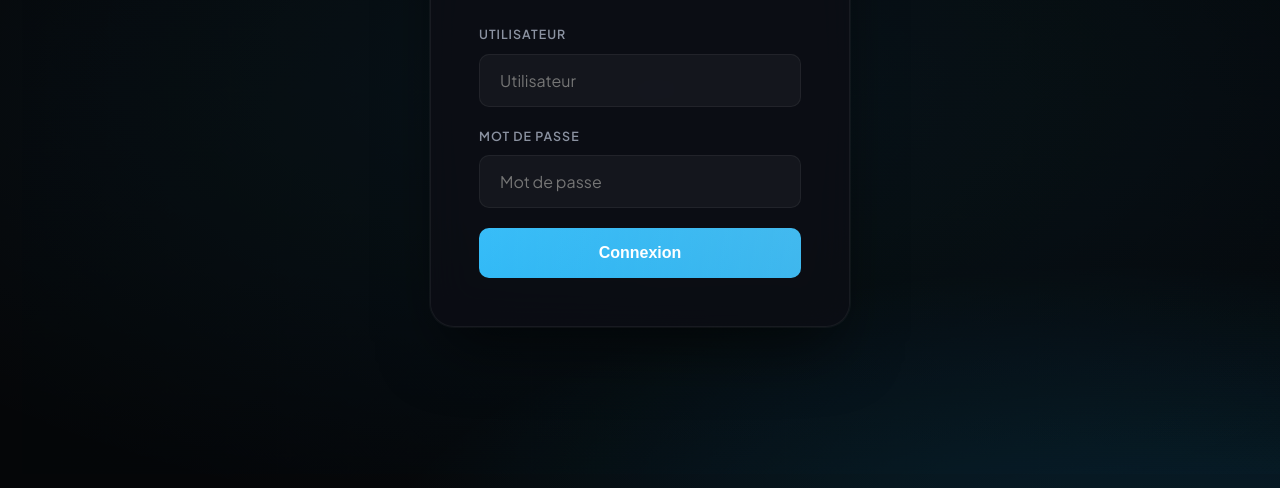
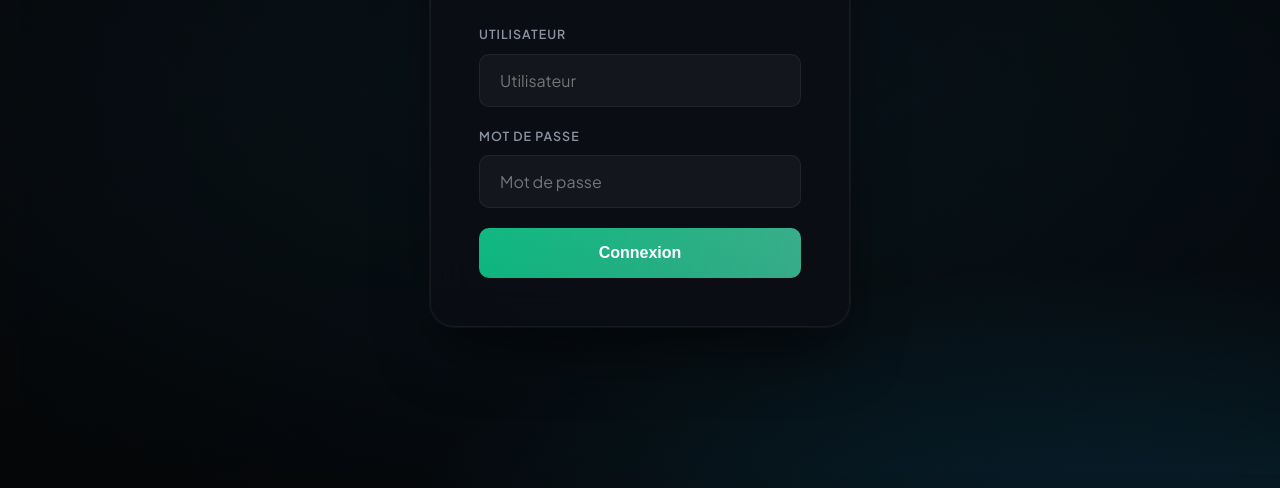
Before and after one commit to Sram7/keyauth-app2, a website: page public/index.html in a window 1280 px wide. Shown: the part 312-800 px from the top of the page. Drawn offline with Linux system fonts and the light colour scheme.

```diff
--- a/public/index.html
+++ b/public/index.html
@@ -17,11 +17,11 @@
       --border-strong: rgba(255,255,255,0.1);
       --text: #f1f3f6;
       --text-muted: #8b92a1;
-      --accent: #38bdf8;
-      --accent-deep: #0ea5e9;
-      --accent-glow: rgba(56, 189, 248, 0.5);
-      --accent-dim: rgba(56, 189, 248, 0.15);
-      --accent-hover: #7dd3fc;
+      --accent: #10b981;
+      --accent-deep: #059669;
+      --accent-glow: rgba(16, 185, 129, 0.5);
+      --accent-dim: rgba(16, 185, 129, 0.15);
+      --accent-hover: #34d399;
       --success: #34d399;
       --success-dim: rgba(52, 211, 153, 0.2);
       --danger: #f87171;
```
Also changed, not shown: public/index_keyguard.html (added).
